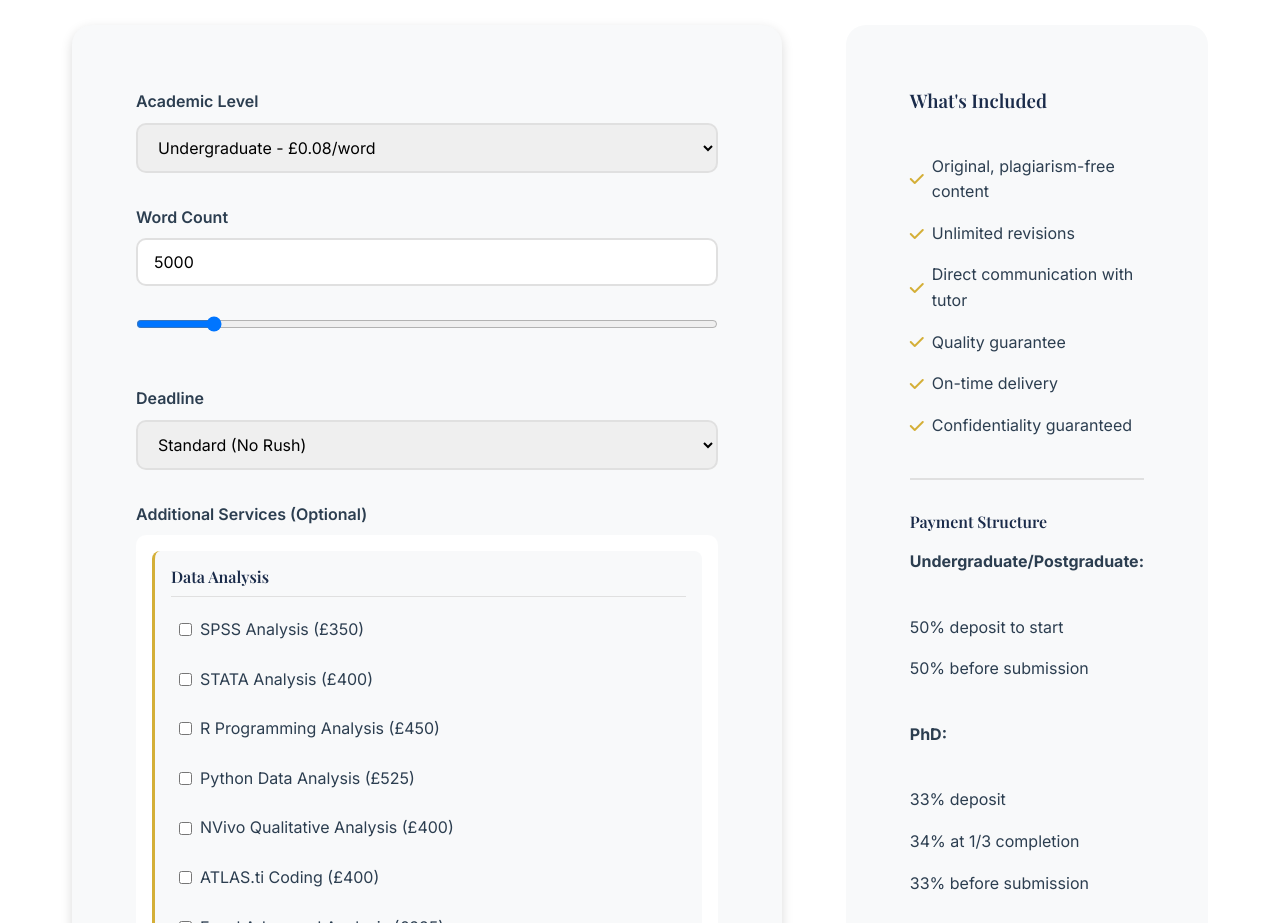
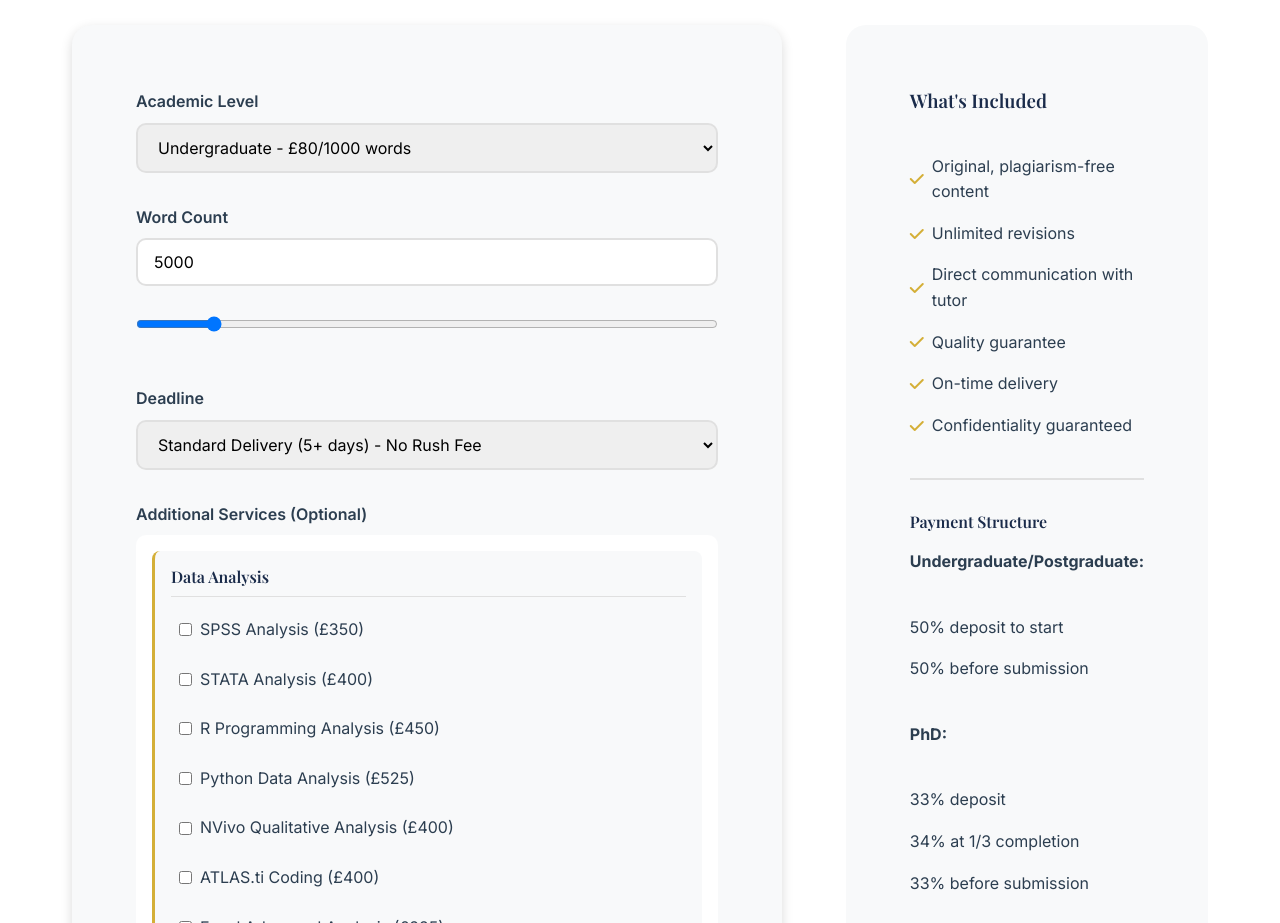
Before and after one commit to aa89976566/Ams.com, a plain HTML site: page index.html in a window 1280 px wide. Shown: the part 2880-3803 px from the top of the page. Drawn offline with nearby package versions, Linux system fonts and the light colour scheme.

Commit message:
price automation fix

```diff
--- a/index.html
+++ b/index.html
@@ -307,12 +307,12 @@
                     <div class="form-group">
                         <label>Academic Level</label>
                         <select id="calc-level" onchange="updatePrice()">
-                          Copy<option value="undergraduate">Undergraduate - £0.08/word</option>
-<option value="postgraduate">Postgraduate/Master's - £0.10/word</option>
-<option value="phd-proposal">PhD Proposal - £0.18/word</option>
-<option value="phd-literature">PhD Literature Review - £0.20/word</option>
-<option value="phd-full">PhD Full Dissertation - £0.28/word</option>
-<option value="phd-editing">PhD Editing/Proofreading - £0.06/word</option>
+                            <option value="undergraduate">Undergraduate - £80/1000 words</option>
+                            <option value="postgraduate">Postgraduate/Master's - £100/1000 words</option>
+                            <option value="phd-proposal">PhD Proposal - £180/1000 words</option>
+                            <option value="phd-full">PhD Full Dissertation - £280/1000 words</option>
+                            <option value="phd-editing">PhD Editing/Proofreading - £60/1000 words</option>
+                            <option value="scientific">Scientific Publications - £380/1000 words</option>
                         </select>
                     </div>
 
@@ -327,10 +327,15 @@
                     <div class="form-group">
                         <label>Deadline</label>
                         <select id="calc-deadline" onchange="updatePrice()">
-                            <option value="standard">Standard (No Rush)</option>
-                            <option value="1week">1 Week (+25%)</option>
-                            <option value="48hours">48 Hours (+50%)</option>
-                            <option value="24hours">24 Hours (+100%)</option>
+                            <option value="5days">Standard Delivery (5+ days) - No Rush Fee</option>
+                            <option value="4days">4 Days (+£15/1000 words)</option>
+                            <option value="3days">3 Days (+£30/1000 words)</option>
+                            <option value="2days">2 Days (+£50/1000 words)</option>
+                            <option value="24hours">24 Hours (+£80/1000 words)</option>
+                            <option value="12hours">12 Hours (+£120/1000 words)</option>
+                            <option value="6hours">6 Hours (+£180/1000 words)</option>
+                            <option value="3hours">3 Hours (+£250/1000 words)</option>
+                            <option value="1hour">1 Hour (+£400/1000 words)</option>
                         </select>
                     </div>
 
```
